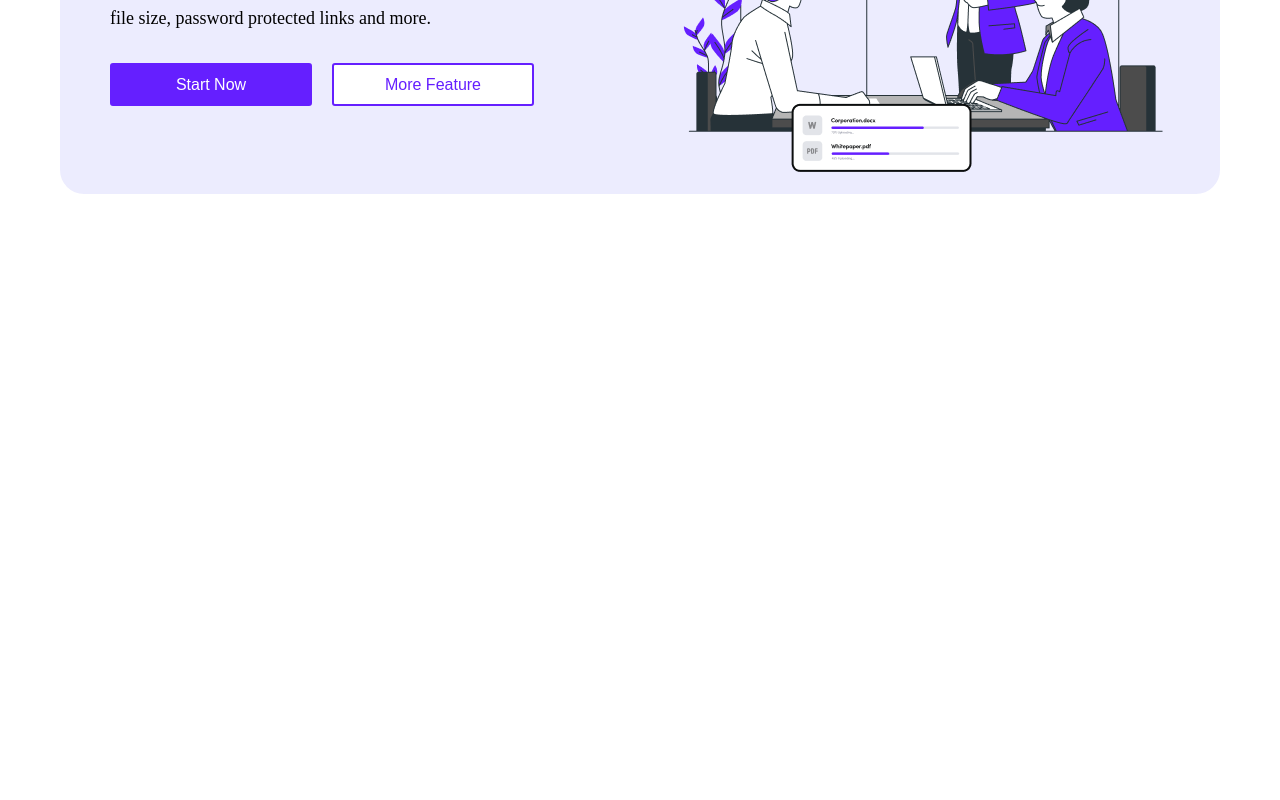
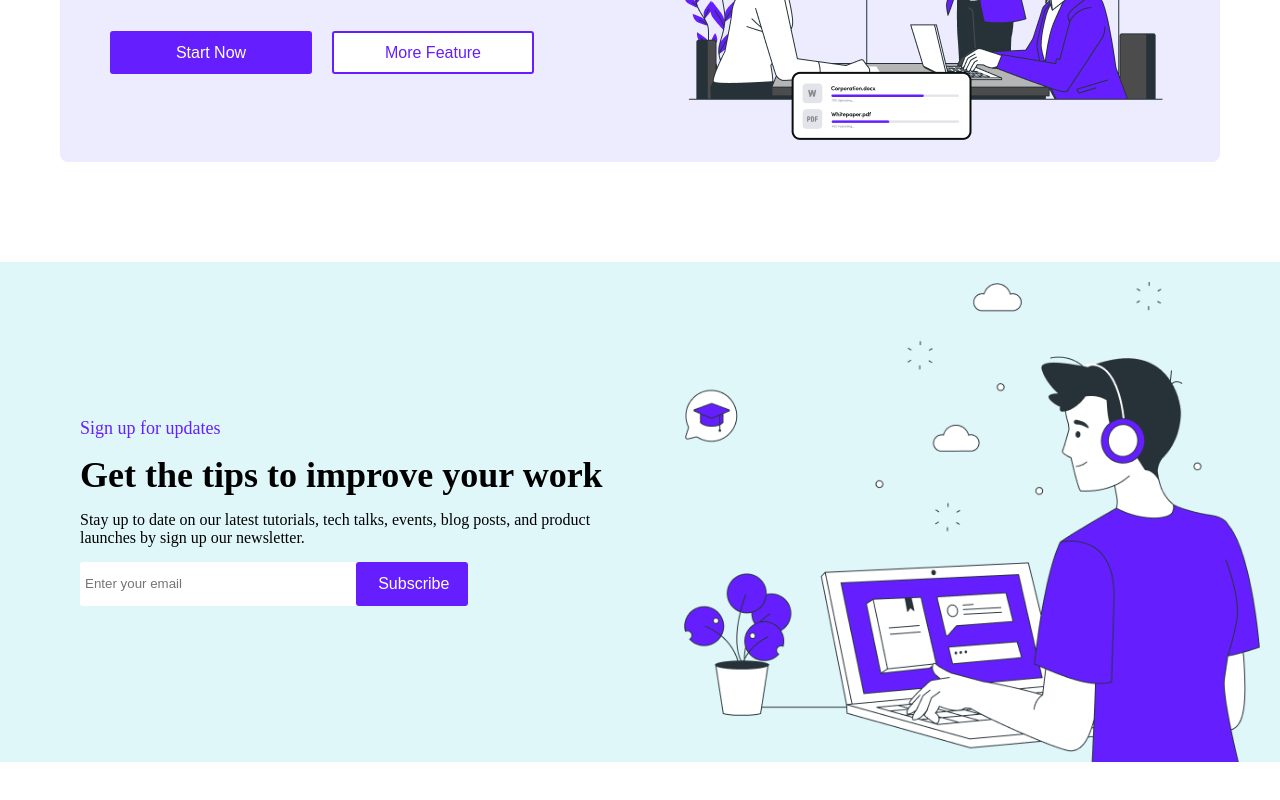
Before and after one commit to WinifredOgbeiwi/MemoryMimic-Fontend, a React (Vite) app: page / in a window 1280 px wide. Shown: the part 2382-3182 px from the top of the page. Before the commit the page ends 2626 px from the top, so only its background shows below. Built offline with nearby package versions, Linux system fonts and the light colour scheme.

Commit message:
CREATION:subscribe section

```diff
--- a/src/components/common/Texts.jsx
+++ b/src/components/common/Texts.jsx
@@ -9,6 +9,6 @@ export const HeadingParagraphs = ({ text }) => (
 export const SubSubHeadings = ({ text, color }) => (
     <h2 style={{ fontSize: "2.25rem", color: `${color}` }} > {text} </h2>
 )
-export const SubHeadingParagraphs = ({ text }) => (
-    <p style={{ fontSize: "1.125rem" }}> {text} </p>
+export const SubHeadingParagraphs = ({ text, color }) => (
+    <p style={{ fontSize: "1.125rem", color: `${color}` }}> {text} </p>
 )
--- a/src/components/home/features.component.jsx
+++ b/src/components/home/features.component.jsx
@@ -5,7 +5,7 @@ import { Heading, SubHeadingParagraphs, SubSubHeadings, } from '../common/Texts'
 
 const Features = () => {
     return (
-        <section className='feature-container '>
+        <section className='feature-container margin '>
             <div className='title'>
                 <Heading text="Lightweight design, ready to use for " span="team productivity." />
             </div>
--- a/src/components/home/hero.component.jsx
+++ b/src/components/home/hero.component.jsx
@@ -5,7 +5,7 @@ import { Heading, HeadingParagraphs } from '../common/Texts'
 
 const Hero = () => {
   return (
-    <main className='hero-container flex'>
+    <main className='hero-container flex margin'>
       <div className='hero-content-container flex'>
         <Heading text=" File storage and sharing for remote teams that work together on" span="Web3" />
         <HeadingParagraphs text="Deupload is a online file manager on decentralized cloud storage and IPFS that allows you storage, share, collect files privately and team collaboration without subscription." />
--- a/src/components/home/subscribe.component.jsx
+++ b/src/components/home/subscribe.component.jsx
@@ -1,11 +1,25 @@
 import React from 'react'
+import Images from '../../constant/assest'
+import Button from '../common/Button'
+import { SubHeadingParagraphs, SubSubHeadings } from '../common/Texts'
 
 const Subscribe = () => {
-  return (
-    <div>
-
-    </div>
-  )
+    return (
+        <section className='subscribe-container flex'>
+            <div className='subscribe-content-container'>
+                <SubHeadingParagraphs text="Sign up for updates" color="#651FFF" />
+                <SubSubHeadings text="Get the tips to improve your work" />
+                <p>Stay up to date on our latest tutorials, tech talks, events, blog posts, and product launches by sign up our newsletter.</p>
+                <div className='action'>
+                    <input type="text" name="" id="" placeholder='Enter your email' />
+                    <Button text="Subscribe" specific="nav-button" />
+                </div>
+            </div>
+            <div className='subscribe-img-container'>
+                <img src={Images.SubscribeImg} alt="" width="100%" />
+            </div>
+        </section>
+    )
 }
 
 export default Subscribe
--- a/src/constant/assest.js
+++ b/src/constant/assest.js
@@ -2,12 +2,16 @@ import HeroImg from '../assests/hero.png'
 import FeatureImage1 from '../assests/feature-img-1.png'
 import FeatureImage2 from "../assests/feature-img-2.png";
 import FeatureImage3 from "../assests/feature-img-3.png";
+import SubscribeImg from "../assests/subscribe-img.png";
+import CtaImg from "../assests/cta-img.png";
 
 const Images = {
   HeroImg,
   FeatureImage1,
   FeatureImage2,
-  FeatureImage3
+  FeatureImage3,
+  SubscribeImg,
+  CtaImg
 };
 
 export default Images
--- a/src/index.css
+++ b/src/index.css
@@ -1,6 +1,8 @@
 :root {
     --mainBc: white;
     --mainTc: #651FFF;
+    --scBc1: #1A284E;
+    --scBc2: #E0F7FA;
     --heading-text: 56px;
     --sub-heading-text: 48px;
     --sub-sub-heading-text: 42px;
@@ -29,9 +31,10 @@ li {
 nav {
     padding: 40px;
 }
-section, main{
+.margin{
     margin:0 60px;
 }
+
 .flex {
     display: flex;
     justify-content: space-between;
--- a/src/pages/web/Home.jsx
+++ b/src/pages/web/Home.jsx
@@ -1,12 +1,14 @@
 import React from 'react'
 import Hero from '../../components/home/hero.component'
 import Features from '../../components/home/features.component'
+import Subscribe from '../../components/home/subscribe.component'
 
 const Home = () => {
   return (
     <>
    <Hero/>
    <Features/>
+   <Subscribe/>
     </>
   )
 }
--- a/src/styles/homepage.css
+++ b/src/styles/homepage.css
@@ -123,10 +123,11 @@
     margin: 50px 0;
 }
 
-.title{
+.title {
     margin-bottom: 50px;
     width: 60%;
 }
+
 .feature-boxes {
     display: grid;
     grid-template-columns: repeat(2, 1fr);
@@ -134,7 +135,7 @@
 }
 
 .box {
-    border-radius: 24px;
+    border-radius: 8px;
     padding-top: 40px;
 }
 
@@ -189,3 +190,46 @@
 .box:nth-child(3) h3 span {
     color: var(--mainTc);
 }
+
+
+/* --------------------SUBSCRIBE SECTION----------- */
+.subscribe-container {
+    background-color: var(--scBc2);
+    margin: 100px 0;
+    padding: 0 20px 0 80px;
+    gap: 50px;
+    overflow: hidden;
+}
+
+.subscribe-content-container {
+    display: flex;
+    flex-direction: column;
+    gap: 15px;
+}
+
+
+
+.subscribe-content-container .action {
+    display: flex;
+    background-color: var(--mainBc);
+    width: 70%;
+    padding-left: 5px;
+    border-radius: 3px;
+}
+
+.subscribe-content-container .action>input {
+    border: none;
+    background-color: inherit;
+    outline: none;
+    width: 100%;
+}
+
+.subscribe-content-container .action>button {
+    width: 140px;
+}
+
+.subscribe-img-container {
+    width: 65%;
+  position: relative;
+  top: 20px;
+}
```
Also changed, not shown: src/assests/cta-img.png (added), src/assests/subscribe-img.png (added).
